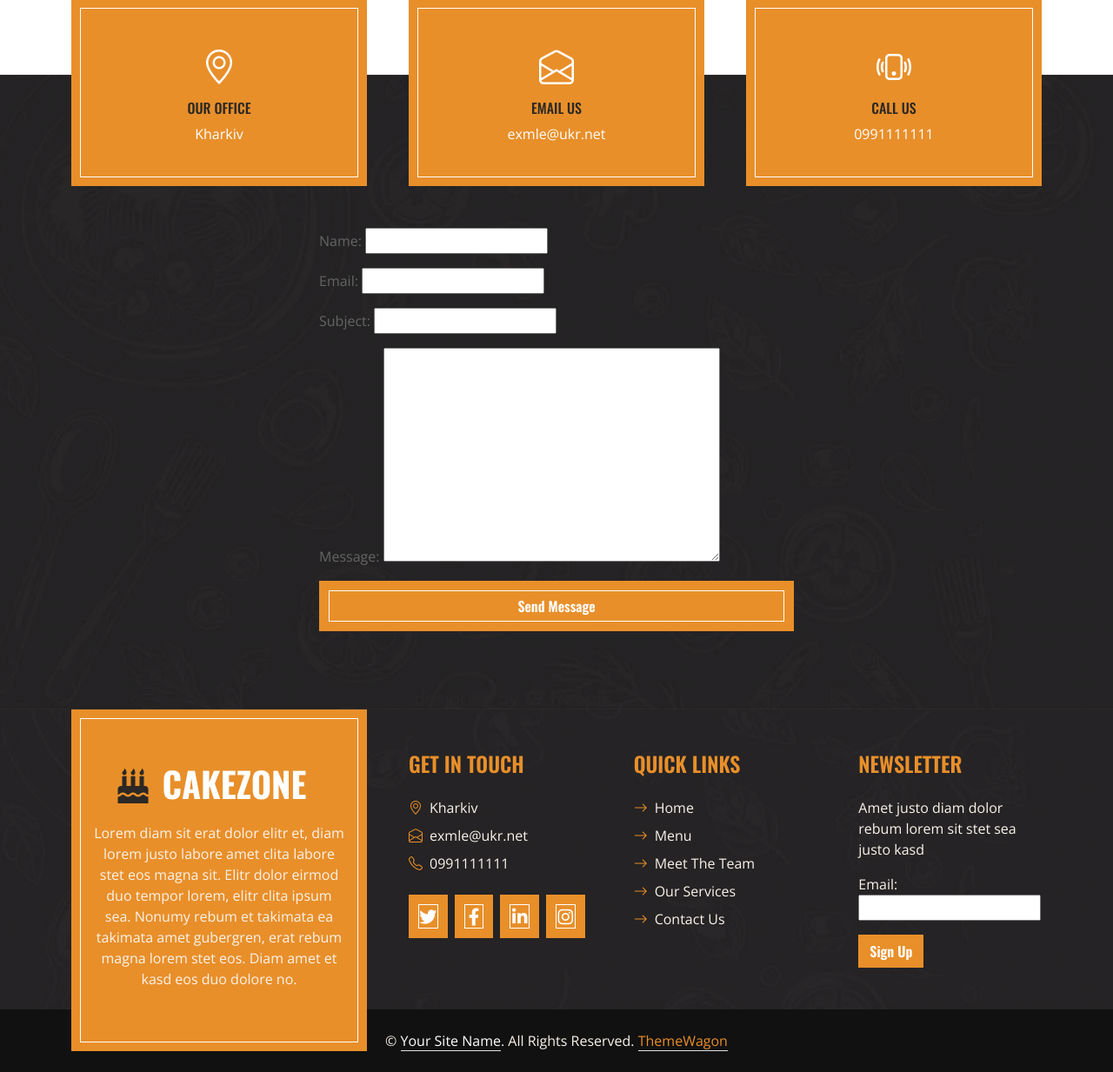
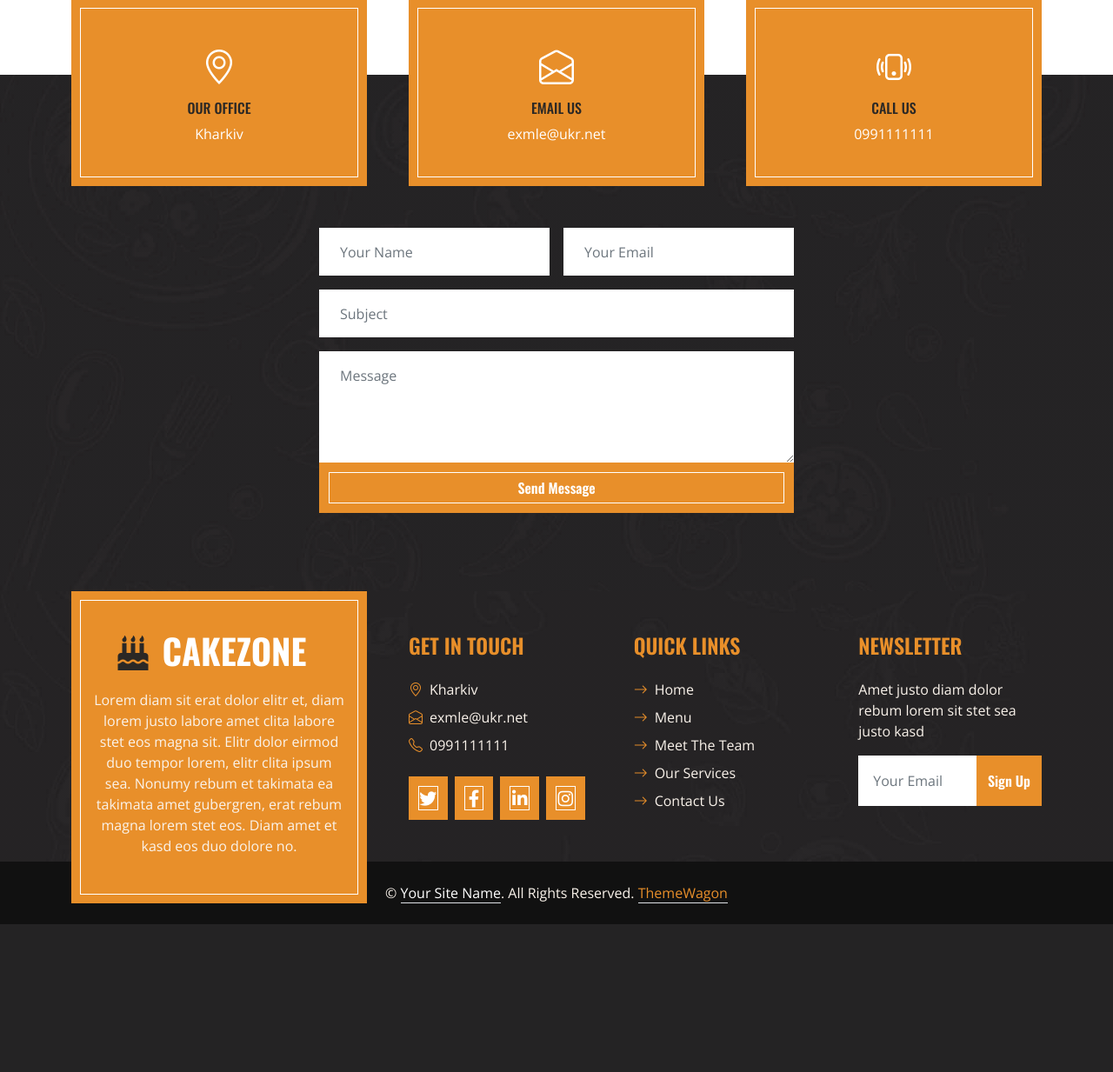
Before and after one commit to Kunaiev-Vladimir/My-Project_cakezone, a Django app: page /contacts/ in a window 1280 px wide. Shown: the part 270-1503 px from the top of the page at 87% size. After the commit the page ends 1333 px from the top, so only its background shows below. Run offline with Django 5.2, Linux system fonts and the light colour scheme; data comes from the database, SQL or seed files in the repository; both versions use the stored data as it was after the commit; some libraries are stand-ins or nearby versions.

Commit message:
обновил проект 16_04_2026

```diff
--- a/contacts/forms.py
+++ b/contacts/forms.py
@@ -8,8 +8,33 @@ class MessageFromCustomerForm(forms.ModelForm):
 
     class Meta:
         model = MessageFromCustomer
-        #fields = ['name', 'email', 'subject', 'message']
+        #fields = ['name', 'email', 'subject', 'message'] можно и через список
         fields = ('name', 'email', 'subject', 'message')
+
+        #class="form-control bg-light border-0 px-4" placeholder="Your Name" style="height: 55px --> c html атрибуты для каждого поля формы
+
+        widgets = {
+            'name': forms.TextInput(attrs={
+                'class': 'form-control bg-light border-0 px-4',
+                'placeholder': 'Your Name',
+                'style': 'height: 55px;',
+                }),
+            'email': forms.EmailInput(attrs={
+                'class': 'form-control bg-light border-0 px-4',
+                'placeholder': 'Your Email',
+                'style': 'height: 55px;',
+                }),
+            'subject': forms.TextInput(attrs={
+                'class': 'form-control bg-light border-0 px-4',
+                'placeholder': 'Subject',
+                'style': 'height: 55px;',
+                }),
+            'message': forms.Textarea(attrs={
+                'class': 'form-control bg-light border-0 px-4 py-3',
+                'rows': 4,
+                'placeholder': 'Message',
+                }),
+        }
 
 
 class SubscriberForm(forms.ModelForm):
@@ -18,3 +43,10 @@ class SubscriberForm(forms.ModelForm):
         model = Subscriber
         #fields = ['email']
         fields = ('email',)
+
+        widgets = {
+            'email': forms.EmailInput(attrs={
+                'class': 'form-control border-white p-3',
+                'placeholder': 'Your Email',
+                }),
+        }
--- a/contacts/templates/contacts.html
+++ b/contacts/templates/contacts.html
@@ -32,10 +32,28 @@
             <div class="row justify-content-center">
                 <div class="col-lg-6">
 
-                    <form>
+                    <form action="{% url 'contacts:index' %}" method="post">
 
                         {% csrf_token %}
-                        {{ message_form.as_p }}
+
+                        <div class="row g-3">
+                            <div class="col-sm-6">
+{#                                <input type="text" class="form-control bg-light border-0 px-4" placeholder="Your Name" style="height: 55px;">#}
+                                {{ message_form.name }}
+                            </div>
+                            <div class="col-sm-6">
+{#                                <input type="email" class="form-control bg-light border-0 px-4" placeholder="Your Email" style="height: 55px;">#}
+                                {{ message_form.email }}
+                            </div>
+                            <div class="col-sm-12">
+{#                                 <input type="text" class="form-control bg-light border-0 px-4" placeholder="Subject" style="height: 55px;">#}
+                                {{ message_form.subject }}
+                            </div>
+                            <div class="col-sm-12">
+{#                                 <textarea class="form-control bg-light border-0 px-4 py-3" rows="4" placeholder="Message"></textarea>#}
+                                {{ message_form.message }}
+                            </div>
+                        </div>
 
                         <div class="col-sm-12">
                                 <button class="btn btn-primary border-inner w-100 py-3" type="submit">Send Message</button>
--- a/contacts/views.py
+++ b/contacts/views.py
@@ -1,4 +1,4 @@
-from django.shortcuts import render
+from django.shortcuts import render, redirect
 from django.http import HttpResponse
 from .models import Contacts
 from .forms import MessageFromCustomerForm
@@ -8,6 +8,15 @@ from .forms import MessageFromCustomerForm
 def index(request):
     #1return HttpResponse("Contacts Index Page")
     #2return render(request, 'contacts.html')
+
+    if request.method == 'POST':
+        form = MessageFromCustomerForm(request.POST)
+        if form.is_valid():
+            form.save()
+            #можно добавить сообщение об успешной отправке формы, например, через messages framework
+            return redirect('home:index')  # перенаправляем на home страницу после успешной отправки формы
+
+
     context = {
         'message_form': MessageFromCustomerForm(),
         'contacts': Contacts.objects.first()
--- a/templates/footer.html
+++ b/templates/footer.html
@@ -49,12 +49,13 @@
                             <form action="">
 
                                 {% csrf_token %}
-                                {{ subscriber_form.as_p }}
+{#                                {{ subscriber_form.as_p }}#}
 
-{#                                <div class="input-group">#}
+                                <div class="input-group">
+                                    {{ subscriber_form.email }}
 {#                                    <input type="text" class="form-control border-white p-3" placeholder="Your Email">#}
                                     <button class="btn btn-primary">Sign Up</button>
-{#                                </div>#}
+                                </div>
                             </form>
                         </div>
                     </div>
```
Also changed, not shown: db.sqlite3.
